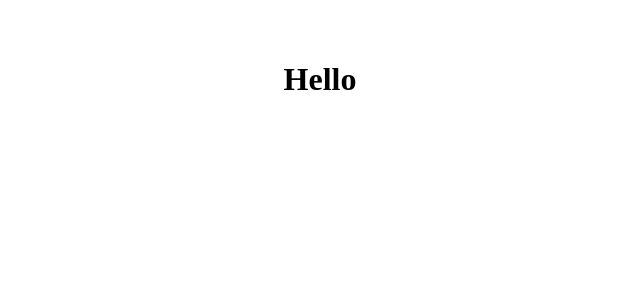
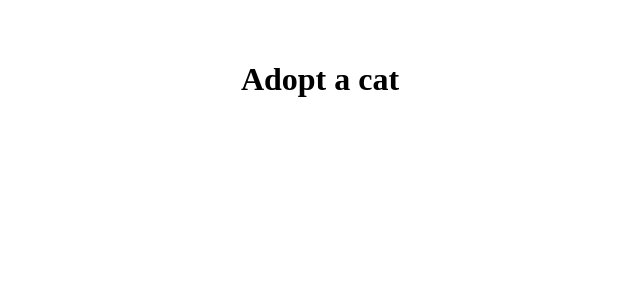
Before and after one commit to carolinalunasfarah/Desafio-LATAM_ReactIntro, a React (Vite) app: page / in a window 1280 px wide. Shown: the top 300 px of the page, without its empty margins (320-960 px from the left). Built offline with nearby package versions, Linux system fonts and the light colour scheme.

Commit message:
header component

```diff
--- a/src/App.jsx
+++ b/src/App.jsx
@@ -1,12 +1,10 @@
-import { useState } from "react";
-import reactLogo from "./assets/react.svg";
-import viteLogo from "/vite.svg";
 import "./App.css";
+import Header from "./assets/components/Header";
 
 function App() {
     return (
         <>
-            <h1>Hello</h1>
+            <Header title="Adopt a cat" />
         </>
     );
 }
--- a/src/assets/components/Header.jsx
+++ b/src/assets/components/Header.jsx
@@ -1,11 +1,9 @@
-import React from 'react'
+const Header = ({ title }) => {
+    return (
+        <>
+            <h1>{title}</h1>
+        </>
+    );
+};
 
-const Header = ({title}) => {
-  return (
-    <>
-    <Header/>
-    </>
-  )
-}
-
-export default Header
+export default Header;
```
